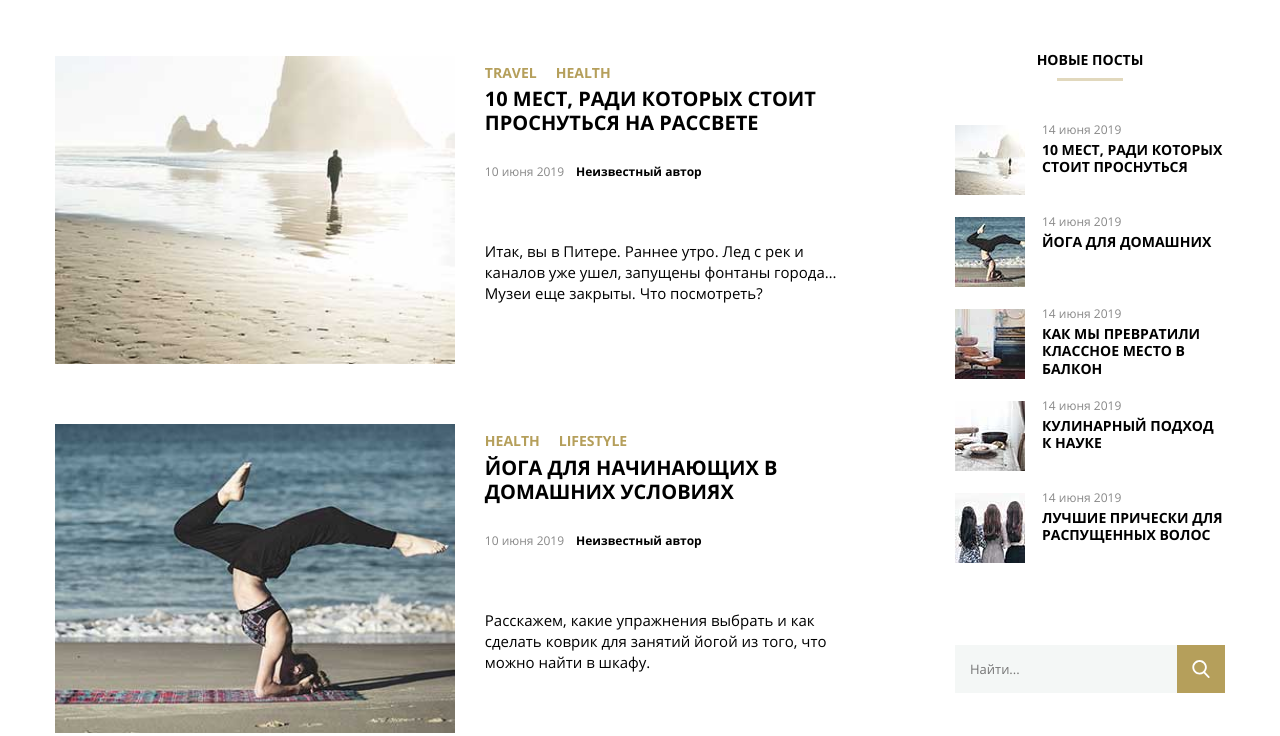
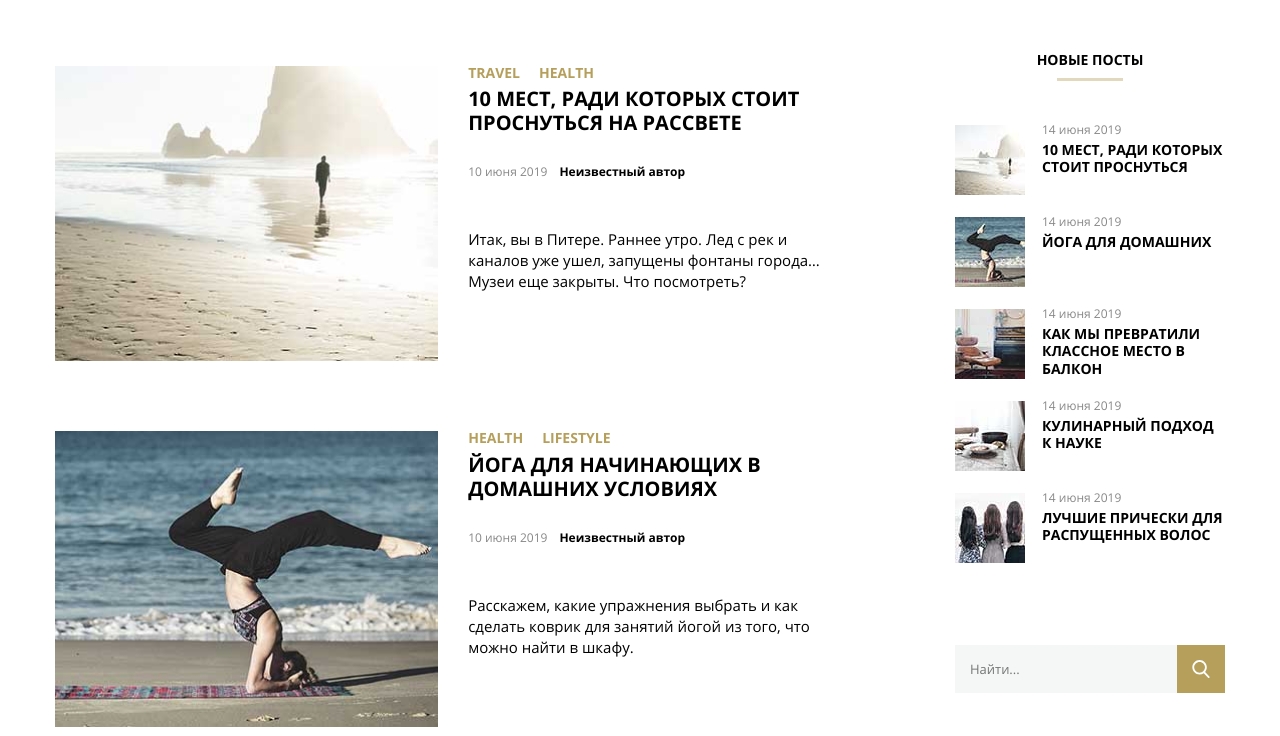
Before and after one commit to Bassvamp/Mq-diplom, a plain HTML site: page index.html in a window 1280 px wide. Shown: the part 940-1676 px from the top of the page. Drawn offline with Linux system fonts and the light colour scheme.

Commit message:
Add files via upload

```diff
--- a/css/style.css
+++ b/css/style.css
@@ -1063,7 +1063,8 @@
   .post-image {
     position: relative;
     margin-right: 30px;
-    width: 48%;
+    width: 46%;
+    margin-top: 10px;
   }
 
   .item-content {
@@ -1080,6 +1081,7 @@
 
   .date-author {
     margin-top: 28px;
+    margin-bottom: 3px;
   }
 
   .date {
@@ -1089,7 +1091,6 @@
 
    .preview {
     font-size: 15px;
-    margin-bottom: 10px;
     max-width: 370px;
   }
 
```
